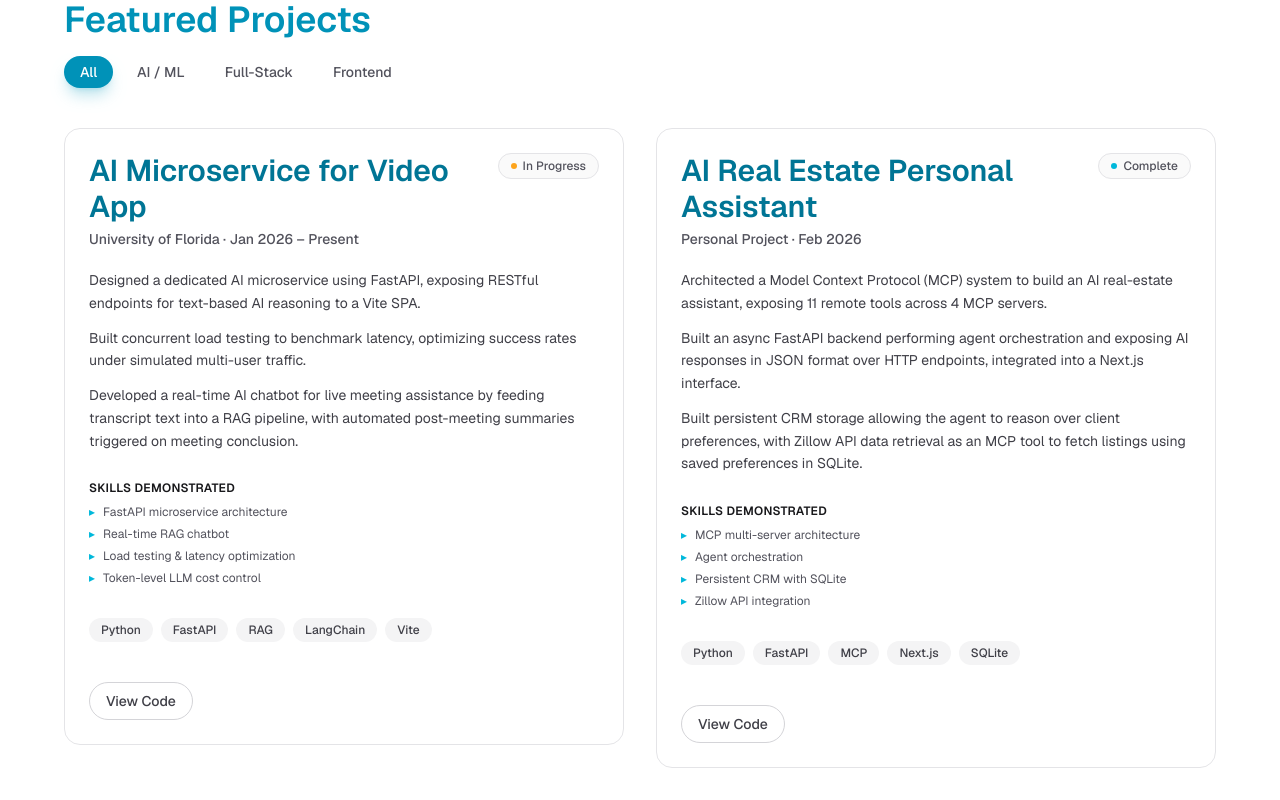
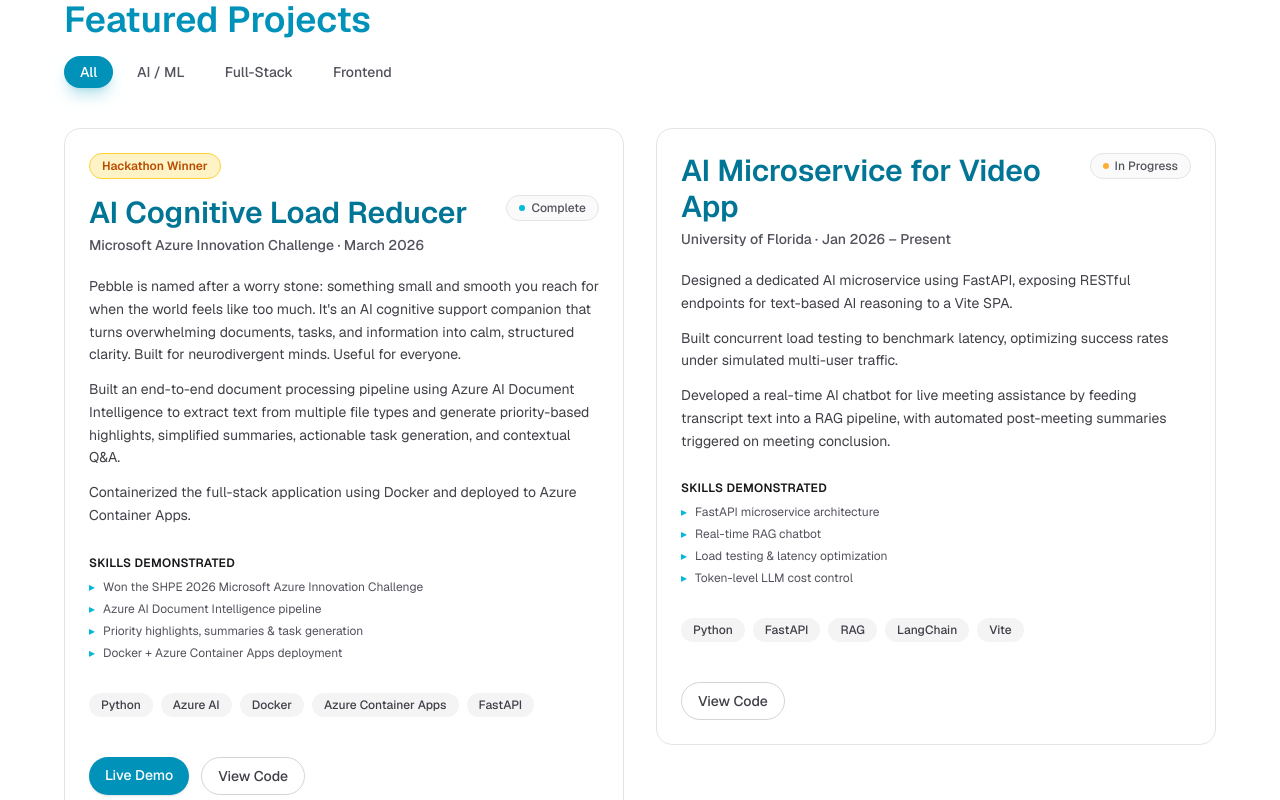
Before and after one commit to davegeek26/Portfolio, a Next.js app: page / in a window 1280 px wide. Shown: the part 1420-2220 px from the top of the page. Built offline with nearby package versions, Linux system fonts and the light colour scheme.

Commit message:
added hackathon dub

```diff
--- a/src/app/components/Hero.js
+++ b/src/app/components/Hero.js
@@ -220,6 +220,19 @@
           >
             University of Florida &middot; Computer Science
           </motion.p>
+          <motion.p
+            initial={{ opacity: 0, x: -40, filter: "blur(8px)" }}
+            animate={{ opacity: 1, x: 0, filter: "blur(0px)" }}
+            transition={{
+              delay: totalCharDelay + 0.8,
+              type: "spring",
+              stiffness: 100,
+              damping: 18,
+            }}
+            className="text-sm sm:text-base md:text-lg text-amber-500 dark:text-amber-400 font-medium mt-1 sm:mt-2"
+          >
+            1x Hackathon Winner
+          </motion.p>
         </motion.div>
 
         {/* Skills marquee — full width, no card */}
--- a/src/app/components/Projects.js
+++ b/src/app/components/Projects.js
@@ -1,9 +1,30 @@
 "use client";
 
-import { motion, AnimatePresence, useMotionValue, useSpring, useTransform } from "framer-motion";
-import { useState, useRef } from "react";
+import { motion, AnimatePresence } from "framer-motion";
+import { useState } from "react";
 
 const projects = [
+  {
+    title: "AI Cognitive Load Reducer",
+    subtitle: "Microsoft Azure Innovation Challenge · March 2026",
+    status: "Complete",
+    category: "AI / ML",
+    winner: true,
+    description: [
+      "Pebble is named after a worry stone: something small and smooth you reach for when the world feels like too much. It's an AI cognitive support companion that turns overwhelming documents, tasks, and information into calm, structured clarity. Built for neurodivergent minds. Useful for everyone.",
+      "Built an end-to-end document processing pipeline using Azure AI Document Intelligence to extract text from multiple file types and generate priority-based highlights, simplified summaries, actionable task generation, and contextual Q&A.",
+      "Containerized the full-stack application using Docker and deployed to Azure Container Apps.",
+    ],
+    highlights: [
+      "Won the SHPE 2026 Microsoft Azure Innovation Challenge",
+      "Azure AI Document Intelligence pipeline",
+      "Priority highlights, summaries & task generation",
+      "Docker + Azure Container Apps deployment",
+    ],
+    tech: ["Python", "Azure AI", "Docker", "Azure Container Apps", "FastAPI"],
+    liveUrl: "https://pebble.redbay-c8c366b2.eastus.azurecontainerapps.io/",
+    codeUrl: "https://github.com/dfig777/Cognitive-Load---SHPE-2026-Hackathon",
+  },
   {
     title: "AI Microservice for Video App",
     subtitle: "University of Florida · Jan 2026 – Present",
@@ -132,19 +153,16 @@
   Complete: "bg-cyan-500",
 };
 
-// Alternating card entrance: even from left, odd from right
-const cardVariants = {
+const cardEntrance = {
   hidden: (i) => ({
     opacity: 0,
     x: i % 2 === 0 ? -60 : 60,
     y: 30,
-    rotateY: i % 2 === 0 ? 6 : -6,
   }),
   visible: (i) => ({
     opacity: 1,
     x: 0,
     y: 0,
-    rotateY: 0,
     transition: {
       type: "spring",
       stiffness: 80,
@@ -160,81 +178,65 @@
   },
 };
 
-function TiltCard({ children, index }) {
-  const ref = useRef(null);
-  const x = useMotionValue(0);
-  const y = useMotionValue(0);
-
-  // Spring-smoothed rotations so movement feels organic
-  const rotateX = useSpring(useTransform(y, [-0.5, 0.5], [8, -8]), { stiffness: 300, damping: 30 });
-  const rotateY = useSpring(useTransform(x, [-0.5, 0.5], [-8, 8]), { stiffness: 300, damping: 30 });
-  const scale = useSpring(1, { stiffness: 300, damping: 25 });
-  const z = useSpring(0, { stiffness: 300, damping: 25 });
-
-  // Glow position follows the cursor
-  const glowX = useSpring(useTransform(x, [-0.5, 0.5], [0, 100]), { stiffness: 200, damping: 30 });
-  const glowY = useSpring(useTransform(y, [-0.5, 0.5], [0, 100]), { stiffness: 200, damping: 30 });
-
-  function handleMouseMove(e) {
-    const rect = ref.current?.getBoundingClientRect();
-    if (!rect) return;
-    // Normalize to -0.5 ... 0.5
-    x.set((e.clientX - rect.left) / rect.width - 0.5);
-    y.set((e.clientY - rect.top) / rect.height - 0.5);
-  }
-
-  function handleMouseEnter() {
-    scale.set(1.03);
-    z.set(30);
-  }
-
-  function handleMouseLeave() {
-    x.set(0);
-    y.set(0);
-    scale.set(1);
-    z.set(0);
-  }
+function FloatCard({ children, index, hoveredIndex, onHover, onLeave }) {
+  const isHovered = hoveredIndex === index;
+  const isDimmed = hoveredIndex !== null && !isHovered;
 
   return (
     <motion.div
-      ref={ref}
       custom={index}
-      variants={cardVariants}
+      variants={cardEntrance}
       initial="hidden"
-      animate="visible"
+      whileInView="visible"
       exit="exit"
+      viewport={{ once: true }}
       layout
-      onMouseMove={handleMouseMove}
-      onMouseEnter={handleMouseEnter}
-      onMouseLeave={handleMouseLeave}
-      style={{
-        rotateX,
-        rotateY,
-        scale,
-        z,
-        transformStyle: "preserve-3d",
-      }}
-      className="group relative rounded-2xl will-change-transform"
+      onMouseEnter={() => onHover(index)}
+      onMouseLeave={onLeave}
+      style={{ position: "relative", zIndex: isHovered ? 10 : 0 }}
+      className="rounded-2xl will-change-transform"
     >
-      {/* Cursor-tracking glow */}
+      {/* Hover float + dim wrapper */}
       <motion.div
-        className="absolute -inset-[1px] rounded-2xl opacity-0 group-hover:opacity-100 transition-opacity duration-300 pointer-events-none"
-        style={{
-          background: useTransform(
-            [glowX, glowY],
-            ([gx, gy]) =>
-              `radial-gradient(circle at ${gx}% ${gy}%, rgba(6,182,212,0.5), rgba(168,85,247,0.3) 40%, rgba(236,72,153,0.2) 70%, transparent 100%)`
-          ),
-          filter: "blur(3px)",
+        animate={{
+          scale: isHovered ? 1.06 : isDimmed ? 0.97 : 1,
+          y: isHovered ? -10 : 0,
+          opacity: isDimmed ? 0.45 : 1,
+          filter: isDimmed ? "blur(1px)" : "blur(0px)",
         }}
-      />
-      {children}
+        transition={{ type: "spring", stiffness: 260, damping: 22 }}
+        className="relative rounded-2xl"
+      >
+        {/* Glow ring */}
+        <motion.div
+          className="absolute -inset-[2px] rounded-2xl pointer-events-none"
+          animate={{ opacity: isHovered ? 1 : 0 }}
+          transition={{ duration: 0.2 }}
+          style={{
+            background:
+              "radial-gradient(ellipse at 50% 0%, rgba(6,182,212,0.55) 0%, rgba(168,85,247,0.35) 50%, transparent 80%)",
+            filter: "blur(6px)",
+          }}
+        />
+        {/* Floating shadow */}
+        <motion.div
+          className="absolute inset-0 rounded-2xl pointer-events-none"
+          animate={{
+            boxShadow: isHovered
+              ? "0 30px 80px -12px rgba(6,182,212,0.35), 0 20px 40px -8px rgba(0,0,0,0.5)"
+              : "0 0px 0px 0px transparent",
+          }}
+          transition={{ duration: 0.25 }}
+        />
+        {children}
+      </motion.div>
     </motion.div>
   );
 }
 
 export default function Projects() {
   const [active, setActive] = useState("All");
+  const [hoveredIndex, setHoveredIndex] = useState(null);
   const filtered =
     active === "All" ? projects : projects.filter((p) => p.category === active);
 
@@ -286,13 +288,24 @@
           ))}
         </motion.div>
 
-        <div className="grid grid-cols-1 md:grid-cols-2 gap-6 sm:gap-8 items-start" style={{ perspective: 1200 }}>
+        <div className="grid grid-cols-1 md:grid-cols-2 gap-6 sm:gap-8 items-start">
           <AnimatePresence mode="popLayout">
             {filtered.map((project, index) => (
-              <TiltCard key={project.title} index={index}>
+              <FloatCard
+                key={project.title}
+                index={index}
+                hoveredIndex={hoveredIndex}
+                onHover={setHoveredIndex}
+                onLeave={() => setHoveredIndex(null)}
+              >
 
-                <div className="relative bg-white dark:bg-zinc-950 border border-zinc-200 dark:border-zinc-800 rounded-2xl p-4 sm:p-6 group-hover:border-transparent group-hover:shadow-2xl group-hover:shadow-cyan-500/10 transition-all duration-300">
+                <div className="relative bg-white dark:bg-zinc-950 border border-zinc-200 dark:border-zinc-800 rounded-2xl p-4 sm:p-6">
                   <div className="flex flex-col gap-3 sm:gap-4">
+                    {project.winner && (
+                      <div className="inline-flex items-center gap-1.5 self-start px-3 py-1 rounded-full text-xs font-semibold bg-amber-100 dark:bg-amber-500/15 text-amber-700 dark:text-amber-400 border border-amber-300 dark:border-amber-500/40">
+                        Hackathon Winner
+                      </div>
+                    )}
                     <div className="flex items-start justify-between gap-2 sm:gap-3">
                       <div className="min-w-0">
                         <h3 className="text-xl sm:text-2xl md:text-3xl font-semibold mb-1 text-cyan-700 dark:text-cyan-300">
@@ -348,7 +361,7 @@
                       {project.tech.map((tech) => (
                         <span
                           key={tech}
-                          className="px-2 sm:px-3 py-0.5 sm:py-1 text-[10px] sm:text-xs font-medium rounded-full bg-zinc-100 dark:bg-zinc-900 text-zinc-700 dark:text-zinc-300 group-hover:bg-cyan-50 dark:group-hover:bg-cyan-950/30 group-hover:text-cyan-700 dark:group-hover:text-cyan-300 transition-colors duration-300"
+                          className="px-2 sm:px-3 py-0.5 sm:py-1 text-[10px] sm:text-xs font-medium rounded-full bg-zinc-100 dark:bg-zinc-900 text-zinc-700 dark:text-zinc-300"
                         >
                           {tech}
                         </span>
@@ -385,7 +398,7 @@
                     )}
                   </div>
                 </div>
-              </TiltCard>
+              </FloatCard>
             ))}
           </AnimatePresence>
         </div>
```
